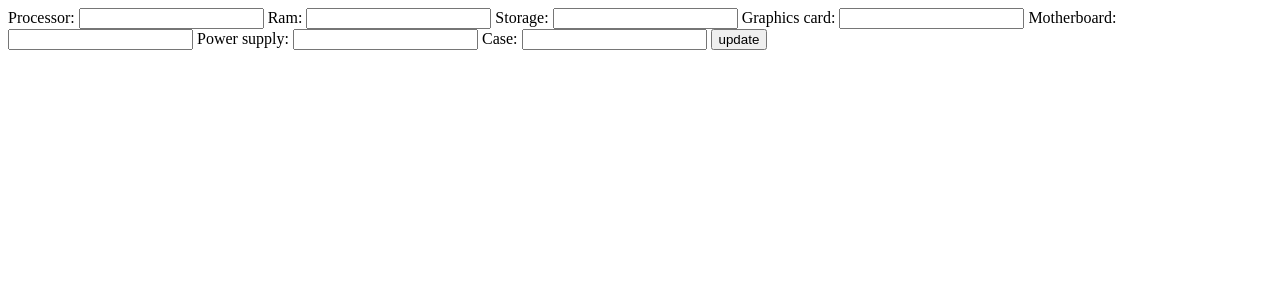
After one commit to abdullah-140/TEST, a Django app: page /update/ in a window 1280 px wide. The commit adds this page. Shown: the top 300 px of the page. Run offline with Django 4.2, Linux system fonts and the light colour scheme.

Commit message:
i add (add and update with forms)

```diff
--- /dev/null
+++ b/apps/bookmodule/forms.py
@@ -0,0 +1,14 @@
+from django import forms
+
+# creating a form
+class InputForm(forms.Form):
+
+
+
+    Processor = forms.CharField(max_length = 200)
+    RAM = forms.CharField(max_length = 200)
+    Storage = forms.CharField(max_length = 200)
+    graphics_card = forms.CharField(max_length = 200)
+    Motherboard = forms.CharField(max_length = 200)
+    Power_Supply  = forms.CharField(max_length = 200)
+    Case = forms.CharField(max_length = 200)
--- a/apps/bookmodule/urls.py
+++ b/apps/bookmodule/urls.py
@@ -26,5 +26,7 @@ urlpatterns = [
     path('contactus/', views.getContactus),
     path('aboutus/', views.getAboutus),
     path('search/', views.get_search_pcs,name="search"),
+    path('addpc/', views.add_pc),
+    path("update/", views.update_pc)
 
 ]
--- a/apps/bookmodule/views.py
+++ b/apps/bookmodule/views.py
@@ -1,4 +1,5 @@
 from django.shortcuts import render,redirect
+from .forms import InputForm
 
 
 # Create your views here.
@@ -9,6 +10,10 @@ def index(request):
 
 
     return render(request, 'bookmodule/index.html')
+
+
+# Create your views here.
+
 
 
 
@@ -177,7 +182,10 @@ def __getPcslist():
         pcs.append(pc4)
         pcs.append(pc5)
         return pcs
+
+
 def get_search_pcs(request):
+
     if request.method == "POST":
         string = request.POST.get('keyword').lower()
         isGraphics_Card = request.POST.get('option1')
@@ -192,3 +200,13 @@ def get_search_pcs(request):
             if contained: newpcs.append(item)
         return render(request, 'bookmodule/books.html', {'pcs':newpcs})
     return render(request , 'bookmodule/search.html')
+
+def add_pc(request):
+        context ={}
+        context['forms']= InputForm()
+        return render(request, 'bookmodule/addpc.html', context)
+
+def update_pc(request):
+        context ={}
+        context['forms']= InputForm()
+        return render(request, 'bookmodule/update.html', context)
--- a/apps/templates/bookmodule/search.html
+++ b/apps/templates/bookmodule/search.html
@@ -1,5 +1,5 @@
 {% block content %}
-<form method="post">
+ <form method="post">
 {% csrf_token %}
  <label>Keywords:</label>
  <input type="text" name="keyword" placeholder="enter a keyword"/>
@@ -11,4 +11,6 @@
 
  <button type="submit" >Search</button>
 </form>
+
+
 {% endblock content %}
--- /dev/null
+++ b/apps/templates/bookmodule/update.html
@@ -0,0 +1,11 @@
+
+
+{% block content %}
+<form method=”POST”>
+    {% csrf_token %}
+    {{forms}}
+    <button type="submit">update</button>
+    </form>
+
+
+{% endblock content %}
```
Also changed, not shown: apps/templates/bookmodule/addpc.html (added, +12 -0 lines).
